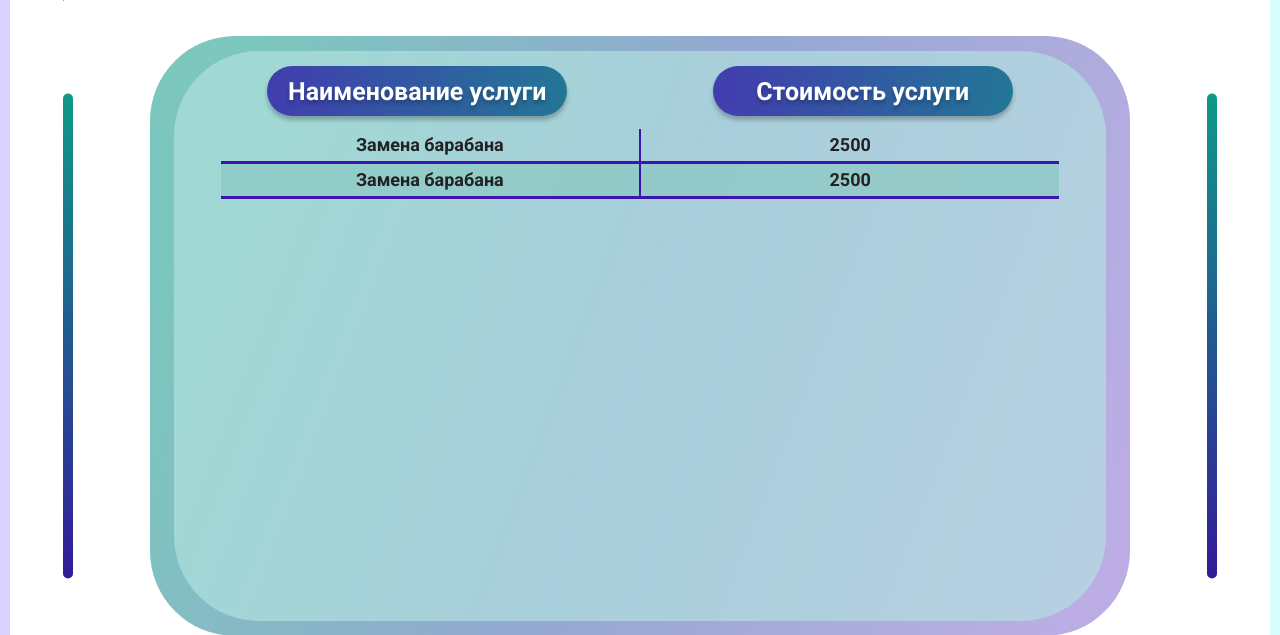
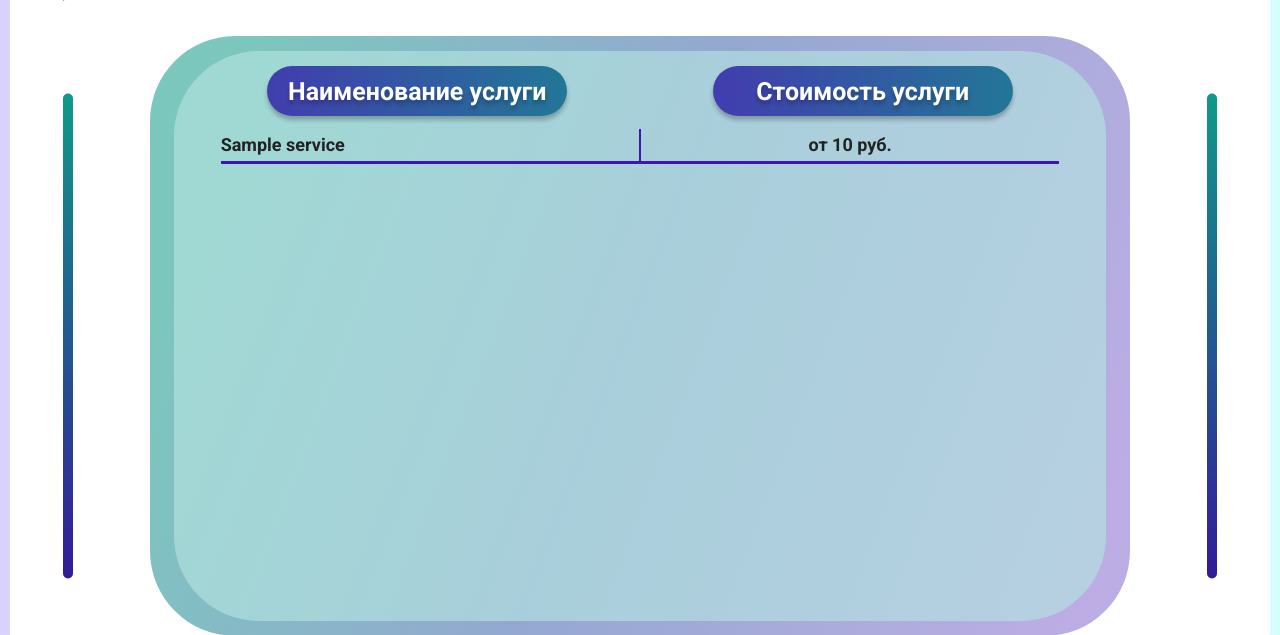
Before and after one commit to SergeiMischenko/washer_repair, a Django app: page / in a window 1280 px wide. Shown: the part 632-1267 px from the top of the page. Run offline with Django 5.2, Linux system fonts and the light colour scheme; tables that the repository leaves empty hold one stand-in row (values such as "Sample post").

Commit message:
added html and css for services and prices. and include db

```diff
--- a/orders/models.py
+++ b/orders/models.py
@@ -25,7 +25,7 @@ class Service(models.Model):
     name = models.CharField(max_length=255, verbose_name="Услуга")
     price = models.PositiveIntegerField(
         validators=[
-            MinValueValidator(100),
+            MinValueValidator(0),
             MaxValueValidator(100000),
         ],
         verbose_name="Цена",
@@ -34,7 +34,7 @@ class Service(models.Model):
     class Meta:
         verbose_name = "Услуга"
         verbose_name_plural = "Услуги"
-        ordering = ["name"]
+        ordering = ["price", "name"]
         indexes = [models.Index(fields=["price"])]
 
     def __str__(self):
--- a/orders/urls.py
+++ b/orders/urls.py
@@ -5,6 +5,7 @@ from orders import views
 app_name = "orders"
 
 urlpatterns = [
+    path("", views.index, name="index"),
     path("create_request/", views.create_request, name="create_request"),
     path(
         "status_request/<int:request_id>/", views.request_status, name="request_status"
--- a/orders/views.py
+++ b/orders/views.py
@@ -1,7 +1,12 @@
 from django.shortcuts import redirect, render
 
 from orders.forms import RepairRequestForm
-from orders.models import RepairRequest
+from orders.models import RepairRequest, Service
+
+
+def index(request):
+    services = Service.objects.all()
+    return render(request, "washer_repair/index.html", {"services": services})
 
 
 def create_request(request):
--- a/static/washer_repair/css/style.css
+++ b/static/washer_repair/css/style.css
@@ -920,7 +920,15 @@ table td + td {
     border-left: 2px solid #3E15B1;
 }
 
-.services__table-row td {
+.services__table-row td.table_row-name {
+    text-align: left;
+    font-weight: bold;
+    font-size: 18px;
+    border-bottom: 3px solid #3E15B1;
+    padding: 7px 0;
+}
+
+.services__table-row td.table_row-price {
     text-align: center;
     font-weight: bold;
     font-size: 18px;
--- a/templates/washer_repair/index.html
+++ b/templates/washer_repair/index.html
@@ -8,6 +8,7 @@
 		<img src="{% static "washer_repair/images/svg/line_1.svg" %}" alt="line" class="services__line-pic">
 		<div class="services__block">
 			<div class="services__block-inside">
+
 				<div class="services__title">
 					<div class="services__service">
 						<p class="services__service-text">
@@ -23,21 +24,25 @@
 
 				<div class="services__service-block">
 					<table class="services__table">
-
 						<tbody>
-
-						<tr class="services__table-row">
-							<td>Замена барабана</td>
-							<td>2500</td>
-						</tr>
-						<tr class="services__table-row">
-							<td>Замена барабана</td>
-							<td>2500</td>
-						</tr>
-
+						{% for service in services %}
+							<tr class="services__table-row">
+								{% if service.price == 0 %}
+									<td class="table_row-name">{{ service.name }}</td>
+									<td class="table_row-price">Бесплатно</td>
+								{% elif "Диагностика" in service.name %}
+									<td class="table_row-name">{{ service.name }}</td>
+									<td class="table_row-price">{{ service.price }} руб.</td>
+								{% else %}
+									<td class="table_row-name">{{ service.name }}</td>
+									<td class="table_row-price">от {{ service.price }} руб.</td>
+								{% endif %}
+							</tr>
+						{% endfor %}
 						</tbody>
 					</table>
 				</div>
+
 			</div>
 		</div>
 		<img src="{% static "washer_repair/images/svg/line_1.svg" %}" alt="line" class="services__line-pic">
--- a/washer_repair/urls.py
+++ b/washer_repair/urls.py
@@ -20,12 +20,9 @@ from django.conf.urls.static import static
 from django.contrib import admin
 from django.urls import include, path
 
-from washer_repair import views
-
 urlpatterns = [
     path("admin/", admin.site.urls),
-    path("", views.index, name="index"),
-    path("orders/", include("orders.urls", namespace="orders")),
+    path("", include("orders.urls", namespace="orders")),
 ]
 
 if settings.DEBUG:
--- a/washer_repair/views.py
+++ /dev/null
@@ -1,5 +0,0 @@
-from django.shortcuts import render
-
-
-def index(request):
-    return render(request, "washer_repair/index.html")
```
Also changed, not shown: orders/migrations/0004_alter_repairrequest_phone_alter_service_price.py (added).
